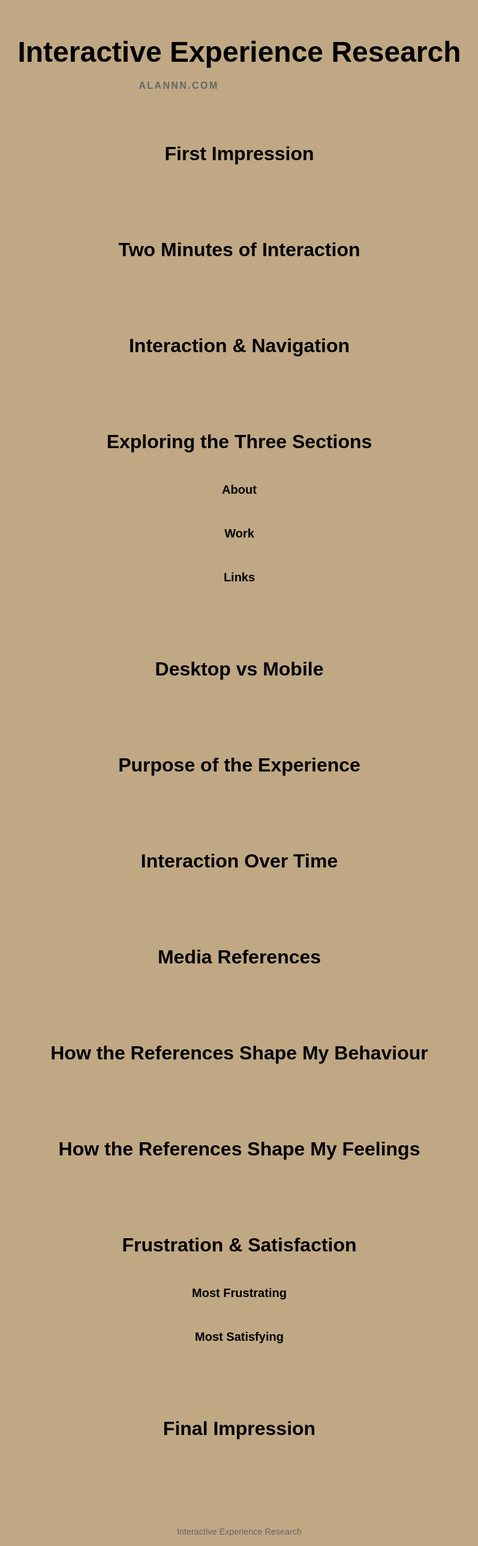
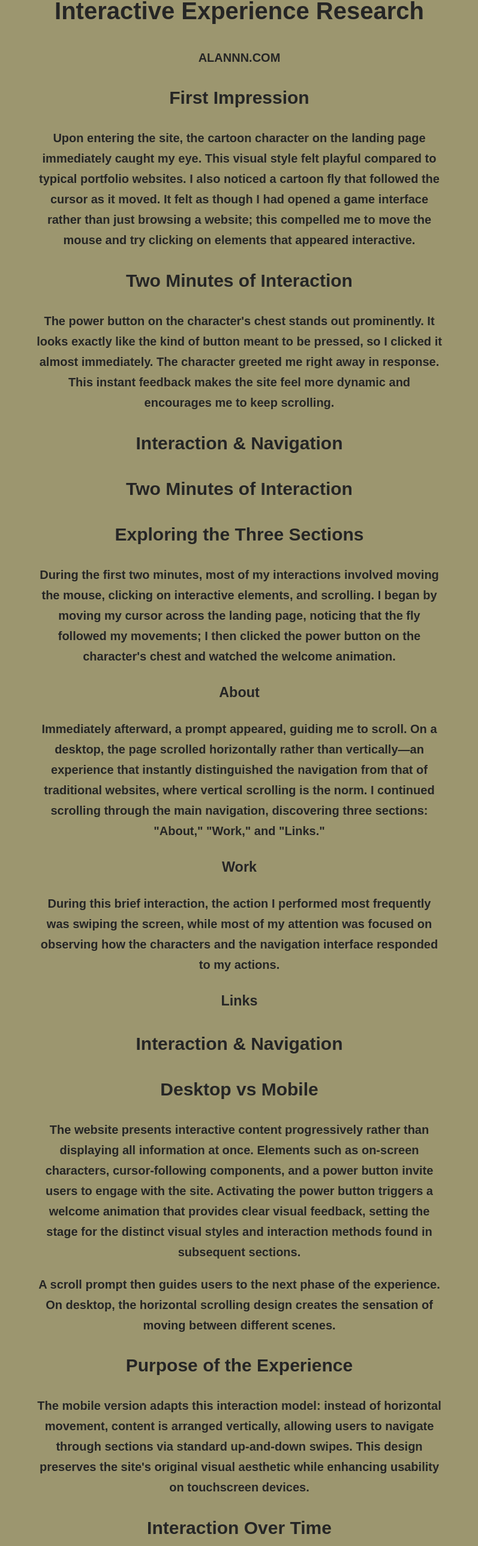
Before and after one commit to zj8nb/zj8nb.github.io, a plain HTML site: page index.html in a window 1280 px wide. Shown: the part 43-2620 px from the top of the page at 60% size, without its empty margins (241-1038 px from the left). Drawn offline with Linux system fonts and the light colour scheme.

Commit message:
Added something
Added some content and comments; the next steps involve fleshing out content, detail and polishing the style .

```diff
--- a/index.html
+++ b/index.html
@@ -2,114 +2,165 @@
 <html lang="en">
 
 <head>
-    <!-- This information helps the page display correctly on different devices. -->
     <meta charset="UTF-8">
+    <!-- Supports mobile layouts. -->
     <meta name="viewport" content="width=device-width, initial-scale=1.0">
+    <meta name="description" content="A personal interaction study of ALANNN.COM.">
     <title>Interactive Experience Research | ALANNN.COM</title>
 
-    <!-- This connects the HTML page to the existing CSS file. -->
     <link rel="stylesheet" href="style.css">
 </head>
 
 <body>
-    <!-- The header introduces the research topic and website. -->
-    <header>
+    <!-- Page title and subtitle. -->
+    <header class="page-header">
         <h1>Interactive Experience Research</h1>
         <p class="subtitle">ALANNN.COM</p>
     </header>
 
-    <!-- The main element contains all of the assignment sections. -->
+    <!-- Assignment sections. -->
     <main>
         <section>
             <h2>First Impression</h2>
-            <p> </p>
+        </section>
+
+        <p>Upon entering the site, the cartoon character on the landing page immediately caught my eye. This visual
+            style felt playful compared to typical portfolio websites. I also noticed a cartoon fly that followed the
+            cursor as it moved. It felt as though I had opened a game interface rather than just browsing a website;
+            this compelled me to move the mouse and try clicking on elements that appeared interactive.</p>
+        <section>
+            <h2>Two Minutes of Interaction</h2>
+        </section>
+
+        <p>The power button on the character's chest stands out prominently. It looks exactly like the kind of button
+            meant to be pressed, so I clicked it almost immediately. The character greeted me right away in response.
+            This instant feedback makes the site feel more dynamic and encourages me to keep scrolling.</p>
+        <section>
+            <h2>Interaction &amp; Navigation</h2>
         </section>
 
         <section>
             <h2>Two Minutes of Interaction</h2>
-            <p> </p>
+            <h2>Exploring the Three Sections</h2>
+
+            <p>During the first two minutes, most of my interactions involved moving the mouse, clicking on interactive
+                elements, and scrolling. I began by moving my cursor across the landing page, noticing that the fly
+                followed my movements; I then clicked the power button on the character's chest and watched the welcome
+                animation.</p>
+            <div class="subsection">
+                <h3>About</h3>
+            </div>
+
+            <p>Immediately afterward, a prompt appeared, guiding me to scroll. On a desktop, the page scrolled
+                horizontally rather than vertically—an experience that instantly distinguished the navigation from that
+                of traditional websites, where vertical scrolling is the norm. I continued scrolling through the main
+                navigation, discovering three sections: "About," "Work," and "Links."</p>
+            <div class="subsection">
+                <h3>Work</h3>
+            </div>
+
+            <p>During this brief interaction, the action I performed most frequently was swiping the screen, while most
+                of my attention was focused on observing how the characters and the navigation interface responded to my
+                actions.</p>
+            <div class="subsection">
+                <h3>Links</h3>
+            </div>
         </section>
 
         <section>
-            <h2>Interaction & Navigation</h2>
-            <p> </p>
+            <h2>Interaction &amp; Navigation</h2>
+            <h2>Desktop vs Mobile</h2>
+        </section>
+
+        <p>The website presents interactive content progressively rather than displaying all information at once.
+            Elements such as on-screen characters, cursor-following components, and a power button invite users to
+            engage with the site. Activating the power button triggers a welcome animation that provides clear visual
+            feedback, setting the stage for the distinct visual styles and interaction methods found in subsequent
+            sections.</p>
+
+        <p>A scroll prompt then guides users to the next phase of the experience. On desktop, the horizontal scrolling
+            design creates the sensation of moving between different scenes.</p>
+        <section>
+            <h2>Purpose of the Experience</h2>
+        </section>
+
+        <p>The mobile version adapts this interaction model: instead of horizontal movement, content is arranged
+            vertically, allowing users to navigate through sections via standard up-and-down swipes. This design
+            preserves the site's original visual aesthetic while enhancing usability on touchscreen devices.</p>
+        <section>
+            <h2>Interaction Over Time</h2>
         </section>
 
         <section>
             <h2>Exploring the Three Sections</h2>
+            <h2>Media References</h2>
+        </section>
 
-            <!-- The subsection class groups each smaller topic inside this section. -->
         <div class="subsection">
             <h3>About</h3>
-                <p> </p>
         </div>
-
         <div class="subsection">
             <h3>Work</h3>
-                <p> </p>
         </div>
-
         <div class="subsection">
             <h3>Links</h3>
-                <p> </p>
         </div>
+        <section>
+            <h2>How the References Shape My Behaviour</h2>
         </section>
 
         <section>
             <h2>Desktop vs Mobile</h2>
-            <p> </p>
+        </section>
+        <section>
+            <h2>Purpose of the Experience</h2>
+        </section>
+        <section>
+            <h2>Interaction Over Time</h2>
+        </section>
+        <section>
+            <h2>Media References</h2>
+        </section>
+        <section>
+            <h2>How the References Shape My Behaviour</h2>
+        </section>
+        <section>
+            <h2>How the References Shape My Feelings</h2>
+        </section>
+        <section>
+            <h2>How the References Shape My Feelings</h2>
         </section>
 
         <section>
-            <h2>Purpose of the Experience</h2>
-            <p> </p>
-        </section>
-
-        <section>
-            <h2>Interaction Over Time</h2>
-            <p> </p>
-        </section>
-
-        <section>
-            <h2>Media References</h2>
-            <p> </p>
-        </section>
-
-        <section>
-            <h2>How the References Shape My Behaviour</h2>
-            <p> </p>
-        </section>
-
-        <section>
-            <h2>How the References Shape My Feelings</h2>
-            <p> </p>
-        </section>
-
-        <section>
-            <h2>Frustration & Satisfaction</h2>
-
-            <!-- These subsections separate the two parts of the response. -->
+            <h2>Frustration &amp; Satisfaction</h2>
             <div class="subsection">
                 <h3>Most Frustrating</h3>
-                <p> </p>
+            </div>
+            <div class="subsection">
+                <h3>Most Satisfying</h3>
+            </div>
+
+            <div class="subsection">
+                <h3>Most Frustrating</h3>
             </div>
 
             <div class="subsection">
                 <h3>Most Satisfying</h3>
-                <p> </p>
             </div>
         </section>
 
         <section>
             <h2>Final Impression</h2>
-            <p> </p>
+        </section>
+        <section>
+            <h2>Final Impression</h2>
         </section>
     </main>
 
-    <!-- The footer marks the end of the page. -->
     <footer>
-        <p>Interactive Experience Research</p>
+        <p>Interactive Experience Research · OART1013</p>
     </footer>
+    <footer></footer>
 </body>
 
 </html>
--- a/style.css
+++ b/style.css
@@ -1,118 +1,76 @@
-/* This makes padding and borders part of an element's total width. */
+/* Page colours. */
+:root {
+    --background: #70662eaf;
+    --text: #252525;
+    --muted: #666666;
+}
+
+/* Include padding in element widths. */
 * {
     box-sizing: border-box;
 }
 
-/* These styles set the page colours, font, spacing and centred text. */
 body {
     margin: 0;
-    background-color: #956d3097;
+    background: var(--background);
+    color: var(--text);
     font-family: Arial, Helvetica, sans-serif;
     line-height: 1.7;
     text-align: center;
 }
 
-/* This keeps the main content centred and prevents it becoming too wide. */
-header,
+/* Centre the page content. */
+.page-header,
 main,
 footer {
-    width: 100%;
-    max-width: 900px;
-    margin: 0 auto;
-    padding-right: 24px;
-    padding-left: 24px;
+    main {
+        width: min(100% - 40px, 760px);
+        margin: 0 auto;
+    }
+
+    margin: 0;
+    font-size: 1.25rem;
+    font-weight: 600;
 }
 
-/* This creates generous space around the page introduction. */
-header {
-    padding-top: 100px;
-    padding-bottom: 80px;
+p {
+    max-width: 680px;
+    margin: 0 auto 20px;
 }
 
-/* All headings use a bold weight and consistent line spacing. */
-h1,
-h2,
-h3 {
-    margin-top: 0;
-    font-weight: 700;
-    line-height: 1.25;
+section>p:last-child {
+    margin-bottom: 0;
 }
 
-/* The main page title is larger than the other headings. */
-h1 {
-    margin-bottom: 12px;
-    font-size: 3rem;
+.subsection {
+    margin-top: 24px;
 }
 
-/* The subtitle is smaller and uses extra letter spacing. */
-.subtitle {
-    margin: 0;
-    color: #666666;
-    font-size: 1rem;
-    font-weight: 700;
-    letter-spacing: 0.15em;
+footer {
+    padding: 30px 0 45px;
+    color: var(--muted);
+    font-size: 0.82rem;
 }
 
-/* This visually separates each assignment section. */
-section {
-    margin-bottom: 120px;
+footer p {
+    margin: 0;
 }
 
-/* Section headings use the second-largest text size. */
-h2 {
-    margin-bottom: 24px;
-    font-size: 2rem;
-}
-
-/* Subsection headings are smaller than section headings. */
-h3 {
-    margin-bottom: 12px;
-    font-size: 1.25rem;
-}
-
-/* This keeps paragraphs at a comfortable reading width. */
-p {
-    max-width: 650px;
-    margin: 0 auto;
-}
-
-/* This adds space above topics within a larger section. */
-.subsection {
-    margin-top: 48px;
-}
-
-/* The footer uses smaller, softer text. */
-footer {
-    padding-top: 20px;
-    padding-bottom: 40px;
-    color: #666666;
-    font-size: 0.9rem;
-}
-
-/* These rules adjust spacing and text sizes on mobile screens. */
+/* Mobile layout. */
 @media (max-width: 600px) {
 
-    header,
+    .page-header,
     main,
     footer {
-        padding-right: 18px;
-        padding-left: 18px;
+        main {
+            width: min(100% - 28px, 760px);
+        }
+
+        .page-header {
+            padding: 65px 0 45px;
+        }
+
+        section {
+            padding: 48px 0;
+        }
     }
-
-    header {
-        padding-top: 70px;
-        padding-bottom: 60px;
-    }
-
-    h1 {
-        font-size: 2.25rem;
-    }
-
-    h2 {
-        font-size: 1.6rem;
-    }
-
-    section {
-        margin-bottom: 85px;
-    }
-}
```
Lines whose indentation alone changed are shown as unchanged.
